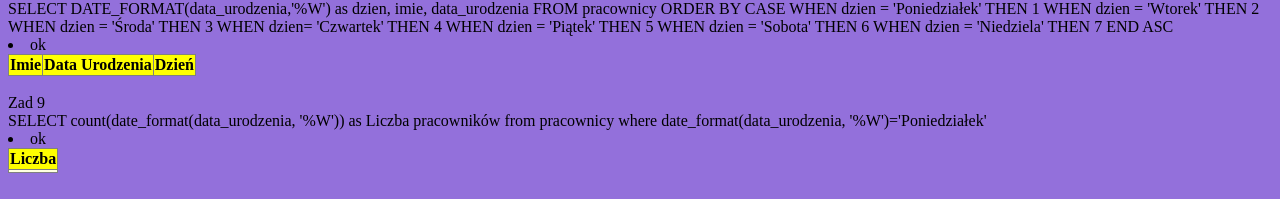
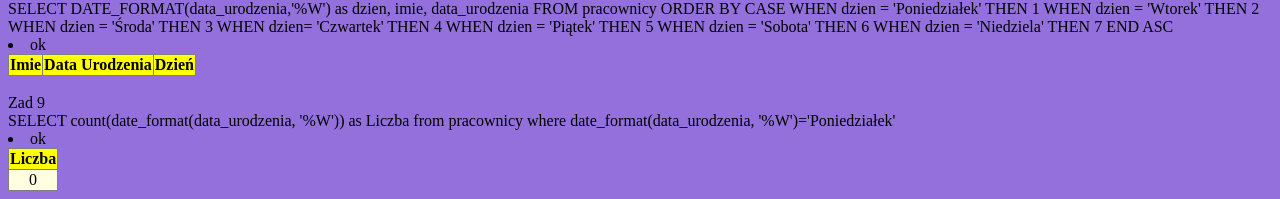
Before and after one commit to AD-2018/sql-php-pierwsza_strona-asia752, a PHP site: page /dataczas.php in a window 1280 px wide. Shown: the part 2200-2399 px from the top of the page. Before the commit the page ends 2373 px from the top, so only its background shows below. Run offline with PHP 8.4, Linux system fonts and the light colour scheme; data that the repository does not hold is empty.

Commit message:
Update dataczas.php

```diff
--- a/dataczas.php
+++ b/dataczas.php
@@ -493,7 +493,7 @@ echo('<table border="1">');
 echo('</table>');
 
 echo("<br>Zad 9<br>");
-$sql = "SELECT count(date_format(data_urodzenia, '%W')) as Liczba pracowników from pracownicy where date_format(data_urodzenia, '%W')='Poniedziałek'";
+$sql = "SELECT count(date_format(data_urodzenia, '%W')) as Liczba from pracownicy where date_format(data_urodzenia, '%W')='Poniedziałek'";
 echo($sql);
 
 $result = mysqli_query($conn, $sql);
```
